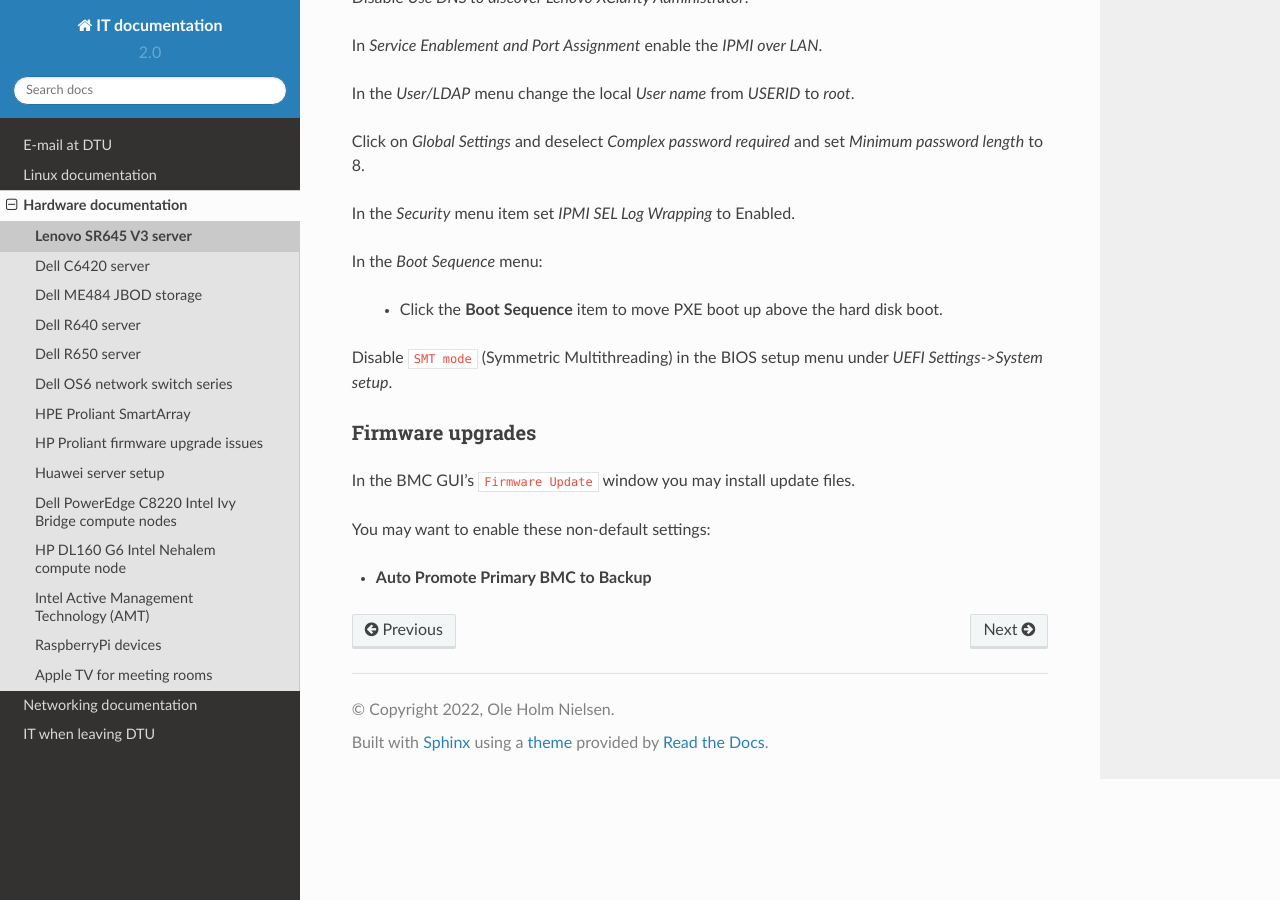
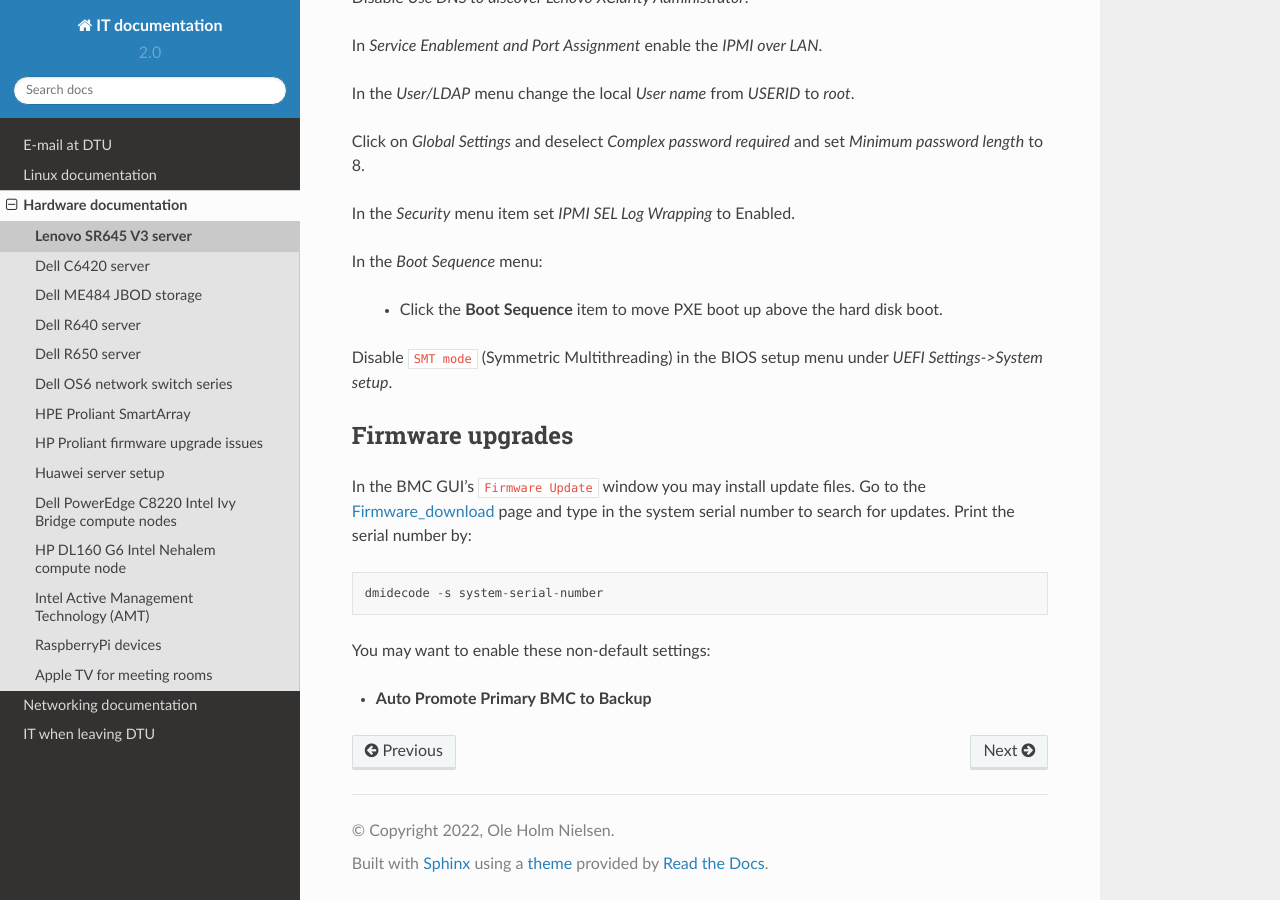
Before and after one commit to OleHolmNielsen/ITwiki, a Sphinx documentation site: the page built from docs/Lenovo_SR645_V3.rst, in a window 1280 px wide and 900 px high, scrolled down 1792 px. Built offline with Sphinx 7.4.7 and the Read the Docs theme 2.0.0, drawn with Linux system fonts in a browser that asks for light colours; some of the changed text lies outside the part shown.

Commit message:
Firmware links

```diff
--- a/docs/Lenovo_SR645_V3.rst
+++ b/docs/Lenovo_SR645_V3.rst
@@ -18,10 +18,13 @@
 
 * `ThinkSystem SR645 Setup Guide <https://pubs.lenovo.com/sr645/sr645_setup_guide.pdf>`_.
 * `Lenovo XClarity Essentials OneCLI <https://support.lenovo.com/us/en/solutions/ht116433-lenovo-xclarity-essentials-onecli-onecli>`_.
-* `Firmware updates <https://pubs.lenovo.com/sr645/maintenance_manual_firmware_updates>`_
+* Firmware_updates_
   and `Best practices <https://lenovopress.lenovo.com/lp0656-lenovo-thinksystem-firmware-and-driver-update-best-practices>`_.
-  The `SR645 V3 download page <https://datacentersupport.lenovo.com/us/en/products/servers/thinksystem/sr645/7d2x/downloads/driver-list/>`_.
+  The Firmware_download_ page.
 * `Lenovo EveryScale (formerly Lenovo Scalable Infrastructure or LeSI) <https://lenovopress.lenovo.com/lp0900-lenovo-everyscale-lesi>`_ for HPC.
+
+.. _Firmware_updates: https://pubs.lenovo.com/sr645/maintenance_manual_firmware_updates
+.. _Firmware_download: https://datacentersupport.lenovo.com/us/en/products/servers/thinksystem/sr645/7d2x/downloads/driver-list/
 
 Booting and BIOS configuration
 ==============================
@@ -87,9 +90,13 @@
 Disable ``SMT mode`` (Symmetric Multithreading) in the BIOS setup menu under *UEFI Settings->System setup*.
 
 Firmware upgrades
-----------------------
+=================
 
 In the BMC GUI's ``Firmware Update`` window you may install update files.
+Go to the Firmware_download_ page and type in the system serial number to search for updates.
+Print the serial number by::
+
+  dmidecode -s system-serial-number
 
 You may want to enable these non-default settings:
 
```
